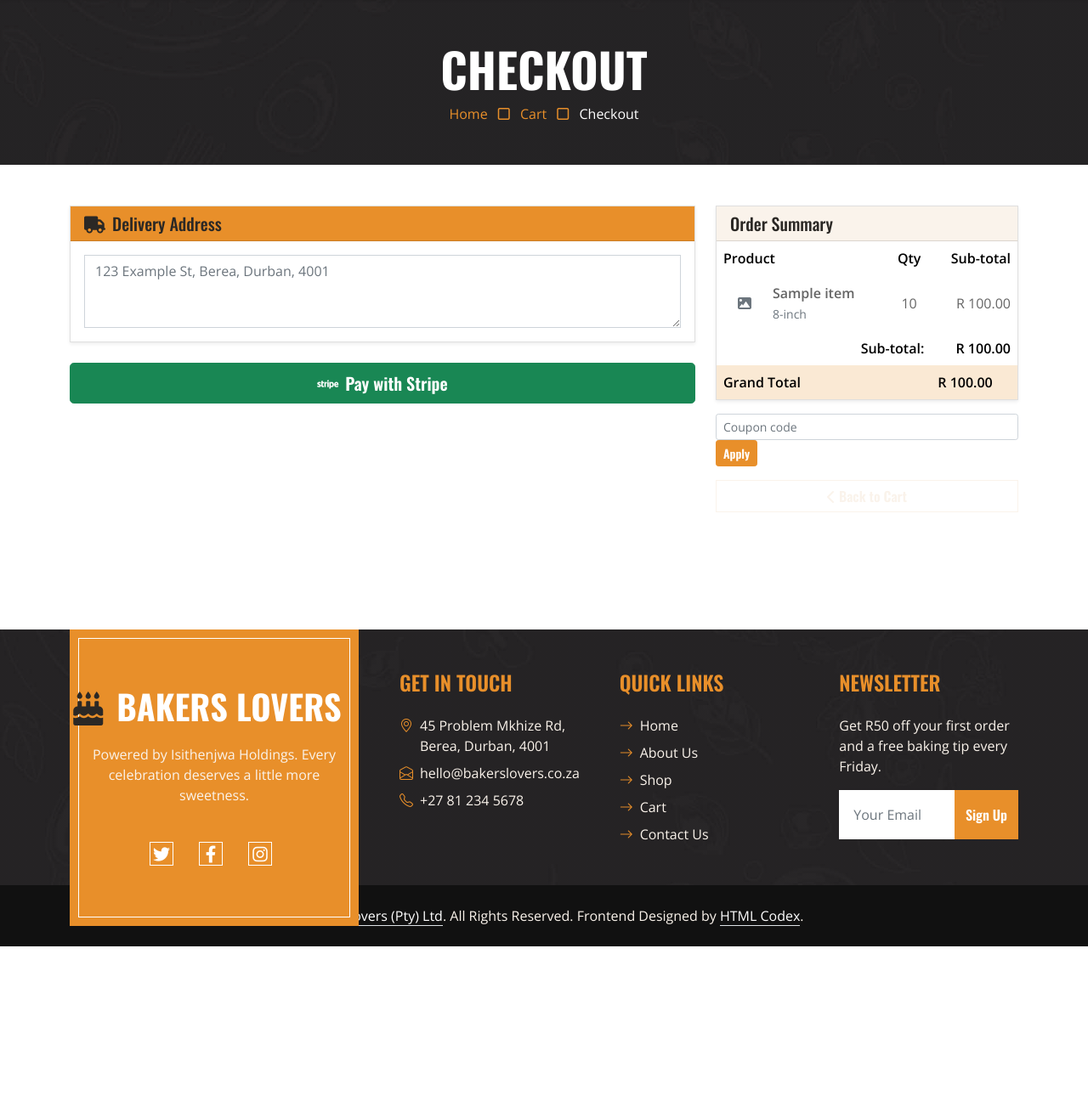
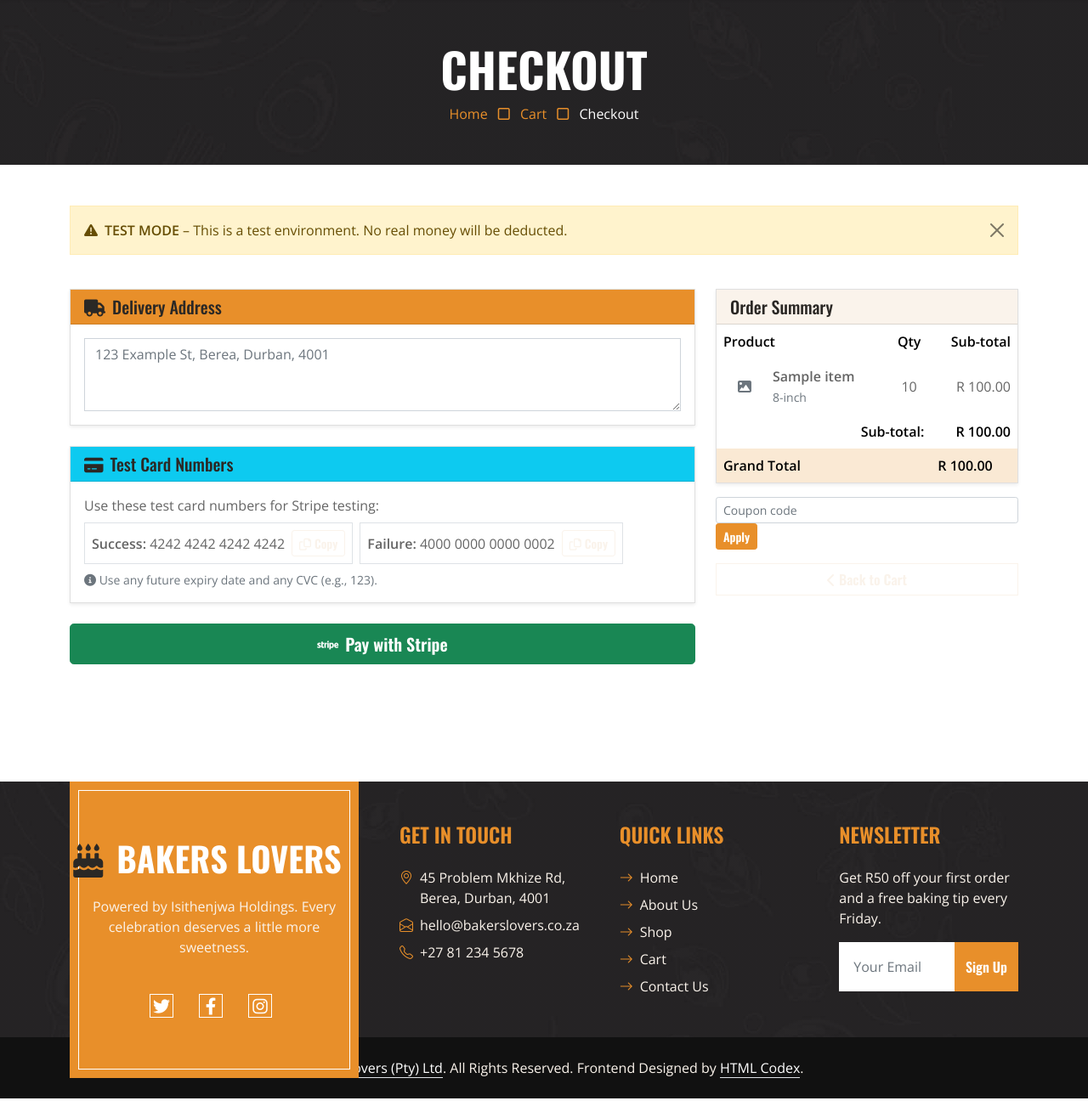
Before and after one commit to gracemaluleke65-svg/bakers-lovers, a Flask app: page /checkout/ in a window 1280 px wide. Shown: the part 180-1489 px from the top of the page at 85% size. Before the commit the page ends 1294 px from the top, so only its background shows below. Run offline with Flask 3, Linux system fonts and the light colour scheme; a user stored in the database is signed in; tables that the repository leaves empty hold one stand-in row (values such as "Sample post"); some libraries are stand-ins or nearby versions.

Commit message:
Add discount code hint to cart and test mode notice to checkout

```diff
--- a/app/templates/checkout/index.html
+++ b/app/templates/checkout/index.html
@@ -35,7 +35,6 @@
 </div>
 
 <!-- ========== NAVBAR (About clone) ========== -->
-<!-- ========== NAVBAR (About clone) ========== -->
 <nav class="navbar navbar-expand-lg bg-dark navbar-dark shadow-sm py-3 py-lg-0 px-3 px-lg-0">
     <a href="{{ url_for('main.index') }}" class="navbar-brand d-block d-lg-none">
         <h1 class="m-0 text-uppercase text-white"><i class="fa fa-birthday-cake fs-1 text-primary me-3"></i>Bakers Lovers</h1>
@@ -47,14 +46,12 @@
         <div class="navbar-nav ms-auto mx-lg-auto py-0">
 
             {% if current_user.is_authenticated and current_user.is_admin %}
-                <!-- Admin Navbar (Your specified design) -->
+                <!-- Admin Navbar -->
                 <a href="{{ url_for('main.index') }}" class="nav-item nav-link">Home</a>
                 <a href="{{ url_for('products.index') }}" class="nav-item nav-link">Shop</a>
                 <a href="{{ url_for('admin.dashboard') }}" class="nav-item nav-link active">
                     <i class="fas fa-tachometer-alt me-1"></i>Dashboard
                 </a>
-
-                <!-- Manage Dropdown for all admins -->
                 <div class="nav-item dropdown">
                     <a class="nav-link dropdown-toggle" data-bs-toggle="dropdown" href="#">Manage</a>
                     <div class="dropdown-menu dropdown-menu-dark">
@@ -70,8 +67,6 @@
                         </a>
                     </div>
                 </div>
-
-                <!-- Users Dropdown - visible only to main admin -->
                 {% if current_user.email == 'admin@bakerslovers.com' %}
                     <div class="nav-item dropdown">
                         <a class="nav-link dropdown-toggle" data-bs-toggle="dropdown" href="#">
@@ -87,8 +82,6 @@
                         </div>
                     </div>
                 {% endif %}
-
-                <!-- Admin User Dropdown -->
                 <div class="nav-item dropdown">
                     <a class="nav-link dropdown-toggle" data-bs-toggle="dropdown" href="#">
                         <i class="fas fa-user-shield me-1"></i>Admin
@@ -104,12 +97,10 @@
                         </form>
                     </div>
                 </div>
-
             {% else %}
-                <!-- Regular User Navbar (About clone design) -->
+                <!-- Regular User Navbar -->
                 <a href="{{ url_for('main.index') }}" class="nav-item nav-link">Home</a>
                 <a href="{{ url_for('products.index') }}" class="nav-item nav-link">Shop Cakes</a>
-
                 {% if current_user.is_authenticated %}
                     <a href="{{ url_for('cart.index') }}" class="nav-item nav-link">
                         <i class="fas fa-shopping-cart"></i> Cart
@@ -120,13 +111,10 @@
                         <i class="fa fa-heart"></i> Wishlist
                     </a>
                 {% endif %}
-
-                <!-- Contact Us - visible to all -->
                 <a href="{{ url_for('main.contact') }}" class="nav-item nav-link">Contact Us</a>
-
             {% endif %}
 
-            <!-- Identity strip - always visible -->
+            <!-- Identity strip -->
             {% if current_user.is_authenticated %}
                 <div class="nav-item dropdown">
                     <a class="nav-link dropdown-toggle" data-bs-toggle="dropdown" href="#">Hello {{ current_user.first_name }}!</a>
@@ -145,8 +133,7 @@
     </div>
 </nav>
 
-
-<!-- ========== PAGE HEADER (same pattern as About) ========== -->
+<!-- ========== PAGE HEADER ========== -->
 <div class="container-fluid bg-dark bg-img p-5 mb-5">
     <div class="row">
         <div class="col-12 text-center">
@@ -163,6 +150,17 @@
 <!-- ========== CHECKOUT CONTENT ========== -->
 <div class="container-fluid pb-5">
     <div class="container">
+
+        <!-- ====== TEST MODE NOTICE ====== -->
+        <div class="row mb-4">
+            <div class="col-12">
+                <div class="alert alert-warning alert-dismissible fade show" role="alert">
+                    <strong><i class="fas fa-exclamation-triangle me-2"></i>TEST MODE</strong> – This is a test environment. No real money will be deducted.
+                    <button type="button" class="btn-close" data-bs-dismiss="alert" aria-label="Close"></button>
+                </div>
+            </div>
+        </div>
+
         {% if not cart.items %}
             <div class="alert alert-warning">
                 Your cart is empty – <a href="{{ url_for('cart.index') }}" class="alert-link">go back to cart</a>.
@@ -173,7 +171,7 @@
                 <input type="hidden" name="csrf_token" value="{{ csrf_token() }}">
 
                 <div class="row g-4">
-                    <!-- LEFT: Delivery + Pay -->
+                    <!-- LEFT: Delivery + Test cards + Pay -->
                     <div class="col-lg-8">
                         <div class="card shadow-sm mb-4">
                             <div class="card-header bg-primary text-white">
@@ -184,6 +182,38 @@
                                 <div class="invalid-feedback">Please enter a delivery address.</div>
                             </div>
                         </div>
+
+                        <!-- ====== TEST CARD INFO ====== -->
+                        <div class="card shadow-sm mb-4">
+                            <div class="card-header bg-info text-white">
+                                <h5 class="mb-0"><i class="fas fa-credit-card me-2"></i>Test Card Numbers</h5>
+                            </div>
+                            <div class="card-body">
+                                <p class="mb-2">Use these test card numbers for Stripe testing:</p>
+                                <div class="d-flex flex-wrap gap-2">
+                                    <!-- Success card -->
+                                    <div class="border p-2 rounded bg-light d-flex align-items-center flex-wrap">
+                                        <span class="me-2"><strong>Success:</strong> 4242 4242 4242 4242</span>
+                                        <button class="btn btn-sm btn-outline-secondary copy-btn"
+                                                data-clipboard-text="4242424242424242">
+                                            <i class="far fa-copy me-1"></i>Copy
+                                        </button>
+                                    </div>
+                                    <!-- Failure card -->
+                                    <div class="border p-2 rounded bg-light d-flex align-items-center flex-wrap">
+                                        <span class="me-2"><strong>Failure:</strong> 4000 0000 0000 0002</span>
+                                        <button class="btn btn-sm btn-outline-secondary copy-btn"
+                                                data-clipboard-text="4000000000000002">
+                                            <i class="far fa-copy me-1"></i>Copy
+                                        </button>
+                                    </div>
+                                </div>
+                                <p class="text-muted small mt-2 mb-0">
+                                    <i class="fas fa-info-circle"></i> Use any future expiry date and any CVC (e.g., 123).
+                                </p>
+                            </div>
+                        </div>
+
                         <button type="submit" class="w-100 btn btn-success btn-lg">
                             <i class="fab fa-stripe me-2"></i>Pay with Stripe
                         </button>
@@ -340,11 +370,11 @@
 </div>
 <div class="container-fluid text-secondary py-4" style="background: #111111;">
     <div class="container text-center">
-    <p class="mb-0">
-        &copy; <a class="text-white border-bottom" href="#">Bakers Lovers (Pty) Ltd</a>.
-        All Rights Reserved. Frontend Designed by <a class="text-white border-bottom" href="https://htmlcodex.com/demo/?item=1821" target="_blank">HTML Codex</a>.
-    </p>
-</div>
+        <p class="mb-0">
+            &copy; <a class="text-white border-bottom" href="#">Bakers Lovers (Pty) Ltd</a>.
+            All Rights Reserved. Frontend Designed by <a class="text-white border-bottom" href="https://htmlcodex.com/demo/?item=1821" target="_blank">HTML Codex</a>.
+        </p>
+    </div>
 </div>
 <!-- ========== END FOOTER ========== -->
 <!-- ========== BACK TO TOP ========== -->
@@ -352,11 +382,11 @@
 {% endblock %}
 
 {% block scripts %}
-<script src="https://cdn.jsdelivr.net/npm/bootstrap@5.1.3/dist/js/bootstrap.bundle.min.js "></script>
+<script src="https://cdn.jsdelivr.net/npm/bootstrap@5.1.3/dist/js/bootstrap.bundle.min.js"></script>
 <script src="{{ url_for('static', filename='js/main.js') }}"></script>
 <script src="{{ url_for('static', filename='js/bakers-lovers.js') }}"></script>
 <script>
-// Form validation
+// ====== Form validation ======
 (function () {
   'use strict'
   var forms = document.querySelectorAll('.needs-validation')
@@ -370,5 +400,51 @@
     }, false)
   })
 })()
+
+// ====== Copy to clipboard ======
+document.addEventListener('DOMContentLoaded', function() {
+    const copyButtons = document.querySelectorAll('.copy-btn');
+    copyButtons.forEach(function(btn) {
+        btn.addEventListener('click', function(e) {
+            e.preventDefault();
+            const textToCopy = this.getAttribute('data-clipboard-text');
+            if (!textToCopy) return;
+
+            // Use Clipboard API if available
+            if (navigator.clipboard && navigator.clipboard.writeText) {
+                navigator.clipboard.writeText(textToCopy).then(function() {
+                    showCopyFeedback(btn, 'Copied!');
+                }).catch(function() {
+                    fallbackCopy(textToCopy, btn);
+                });
+            } else {
+                fallbackCopy(textToCopy, btn);
+            }
+        });
+    });
+
+    function fallbackCopy(text, button) {
+        // Create temporary input
+        const input = document.createElement('input');
+        input.value = text;
+        document.body.appendChild(input);
+        input.select();
+        try {
+            document.execCommand('copy');
+            showCopyFeedback(button, 'Copied!');
+        } catch (err) {
+            showCopyFeedback(button, 'Error');
+        }
+        document.body.removeChild(input);
+    }
+
+    function showCopyFeedback(button, message) {
+        const originalText = button.innerHTML;
+        button.innerHTML = '<i class="fas fa-check me-1"></i>' + message;
+        setTimeout(function() {
+            button.innerHTML = originalText;
+        }, 2000);
+    }
+});
 </script>
 {% endblock %}
```
Also changed, not shown: app/templates/cart/index.html (+9 -3 lines).
